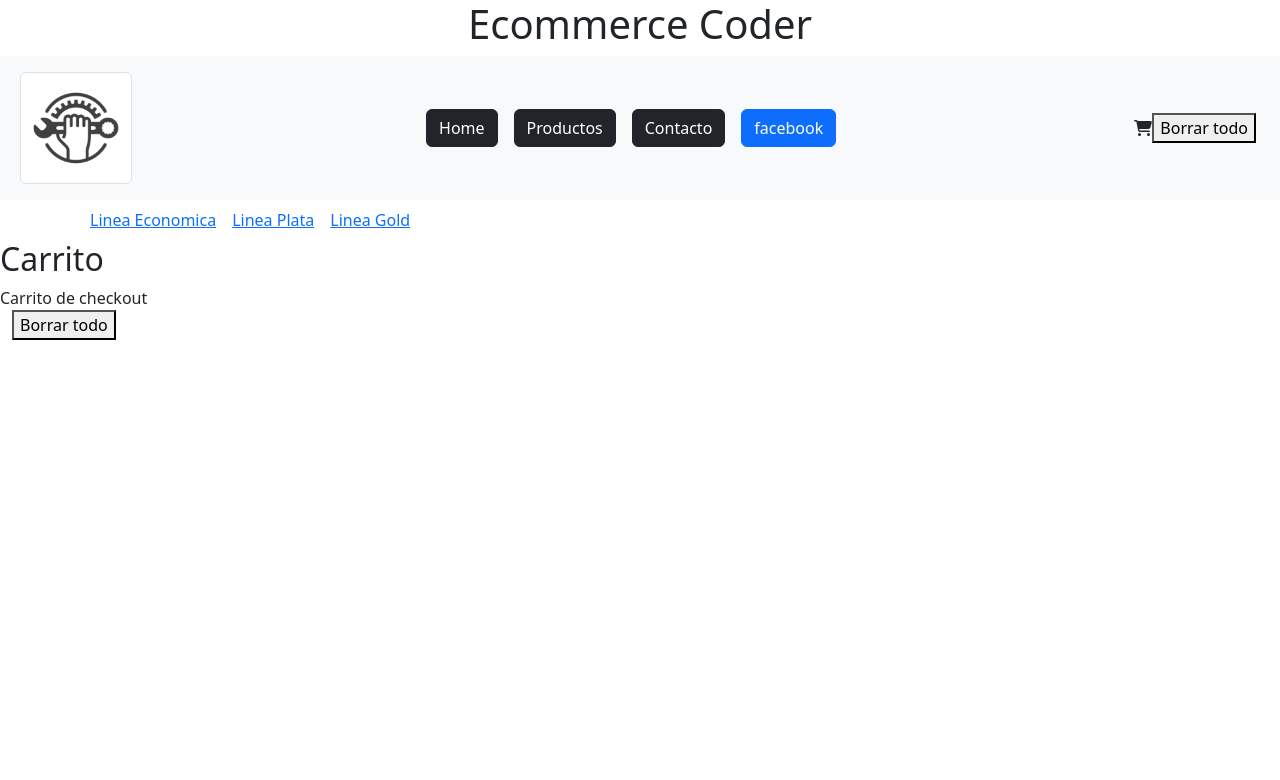
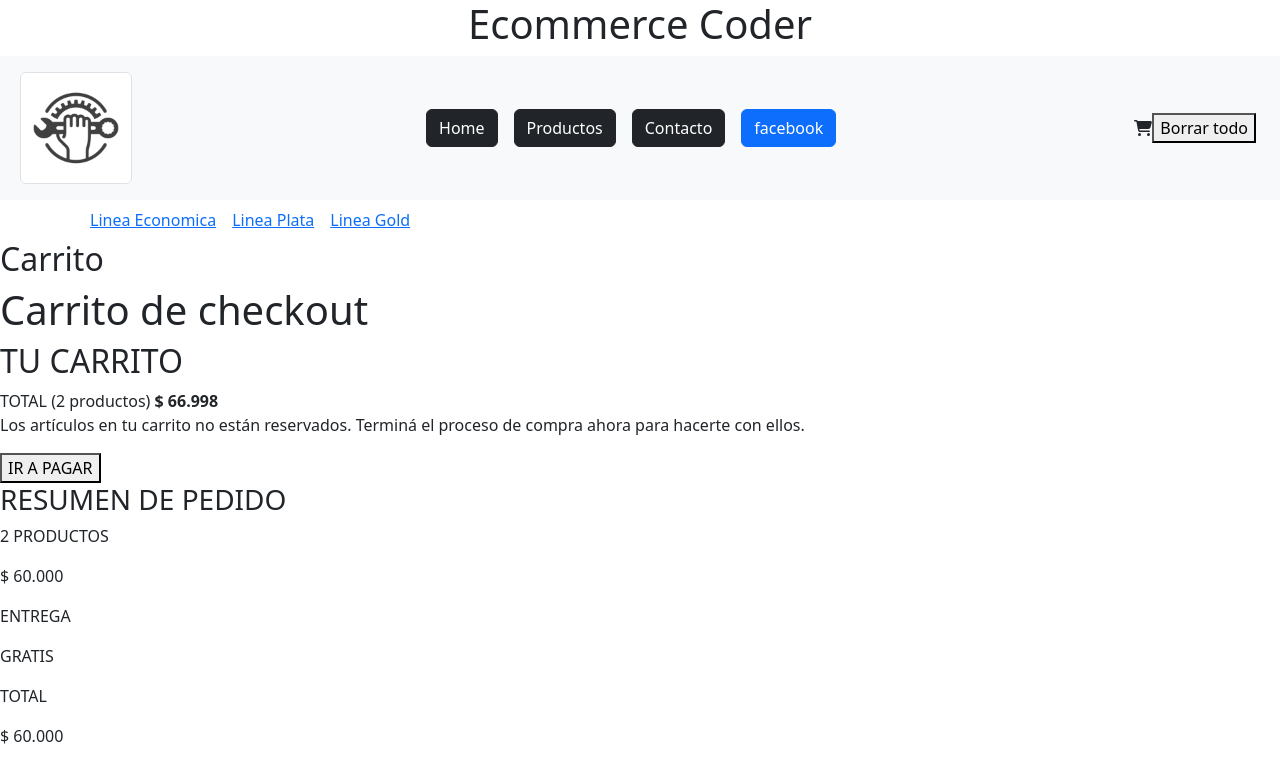
Before and after one commit to martinob10/React, a React (Create React App) app: page /cart in a window 1280 px wide. Shown: the top 780 px of the page. Built offline with nearby package versions, Linux system fonts and the light colour scheme.

Commit message:
firebase 2

```diff
--- a/src/components/Cart/Cart.js
+++ b/src/components/Cart/Cart.js
@@ -1,47 +1,146 @@
-import { useContext } from "react"
+import { useContext, useState } from "react"
 import { CartContext } from "../../context/CartContext"
+import db from '../../firebaseConfig.js'
+import { collection, addDoc } from 'firebase/firestore'
+import Modal from '../Modal/Modal'
 
 const Cart = () => {
-    const { cartProducts, clear, totalProducts } = useContext(CartContext)
+    const { cartProducts, totalPrice } = useContext(CartContext)
+    const [showModal, setShowModal] = useState(false)
+
+    const [success, setSuccess] = useState()
+
+    const [order, setOrder] = useState({
+        items: cartProducts.map((product) => {
+            return {
+                id: product.id,
+                title: product.title,
+                price: product.price
+            }
+        } ),
+        buyer: {},
+        date: new Date().toLocaleString(),
+        total: totalPrice
+    })
+    const [formData, setFormData] = useState({
+        name: '',
+        phone: '',
+        email:''
+    })
+
+
+
+    const handleChange = (e) => {
+        setFormData({...formData, [e.target.name] : e.target.value})
+    }
+
+    const submitData = (e) => {
+        e.preventDefault()
+        console.log("order para enviar: ", {...order, buyer: formData})
+        pushData({...order, buyer: formData})
+    }
+
+    const pushData = async (newOrder) => {
+        const collectionOrder = collection(db, 'ordenes')
+        const orderDoc = await addDoc(collectionOrder, newOrder)
+        setSuccess(orderDoc.id)
+        console.log('ORDEN GENERADA', orderDoc)
+    }
 
 
     return(
-        <>
-        <div>Carrito de checkout</div>
-        {console.log("cartProducts dede checkout: ",cartProducts)}
 
         <div>
+            <h1>Carrito de checkout</h1>
 
-                <div className="container-fluid">
-                {cartProducts.length !== 0 && <p>{totalProducts}</p>}
+            <div className="checkout-page">
+            <div className="info-checkout">
+                {console.log("order: ", order)}
+                <h2>TU CARRITO</h2>
+                <span>TOTAL (2 productos) <b>$ 66.998</b></span>
+                <p>Los artículos en tu carrito no están reservados. Terminá el proceso de compra ahora para hacerte con ellos.</p>
+                <div className="container-checkout-products">
+                    {cartProducts.map( (cartProduct) => {
+                        const { title, image, price} = cartProduct
+                        return(
+                            <div className="checkout-item">
+                                <img src={`./assets/${image}`} alt="imagen" />
+                                <div className="info-checkout-item">
+                                    <p>{title}</p>
+                                    <p>TAMANO: L</p>
+                                    <p className="checkout-item-price">$ {price}</p>
+                                    <button>X</button>
+                                </div>
+                            </div>
+                        )
+                    })}
+                </div>
+            </div>
+                <div className="info-subtotal">
+                    <button onClick={() => setShowModal(true)}>IR A PAGAR</button>
+                    <div className="total-purchase">
+                        <h3>RESUMEN DE PEDIDO</h3>
+                        <div className="item-purchase">
+                            <p>2 PRODUCTOS</p>
+                            <p>$ 60.000</p>
+                        </div>
+                        <div className="item-purchase">
+                            <p>ENTREGA</p>
+                            <p>GRATIS</p>
+                        </div>
+                        <div className="item-purchase">
+                            <p>TOTAL</p>
+                            <p>$ 60.000</p>
+                        </div>
+                    </div>
+                </div>
+                {showModal &&
+                    <Modal title="DATOS DE CONTACTO" close={() => setShowModal()}>
+                        {success ? (
+                            <>
+                               <h2>Su orden se genero correctamente</h2>
+                               <p>ID de compra : {success}</p>
+                            </>
+                        ) : (
+                            <form onSubmit={submitData}>
+                                <input
+                                    type='text'
+                                    name='name'
+                                    placeholder='Ingrese el nombre'
+                                    onChange={handleChange}
+                                    value={formData.name}
+                                />
+                                <input
+                                    type='number'
+                                    name='phone'
+                                    placeholder='Ingrese el telefono'
+                                    value={formData.phone}
+                                    onChange={handleChange}
+                                />
+                                <input
+                                    type='email'
+                                    name='email'
+                                    placeholder='Ingrese el mail'
+                                    value={formData.email}
+                                    onChange={handleChange}
 
-
-                {cartProducts.map((product) => {
-                    return(
-                        <div className='item-cart-product' key={product.id}>
-                            <img src={`/assets/${product.image}`} alt="" />
-                            <div className='cart-product__details'>
-                                <p>{product.title}</p>
-
-                            </div>
-                            <div className='cart-product__details'>
-                                <p>$ {product.price}</p>
-                            </div>
-                            <div className='cart-product__action' >
-
-                            </div>
-                        </div>
-                    )
-                })}
-                <button onClick={() => clear()} className={"btn-delete-all"}>Borrar todo</button>
+                                />
+                                <button type="submit">Enviar</button>
+                            </form>
+                        )}
+                    </Modal>
+                }
+        </div>
 
 
 
-                </div>
+
+        </div>
 
 
-        </div>
-        </>
+
+
+
     )
 }
 
--- /dev/null
+++ b/src/components/Modal/Modal.js
@@ -0,0 +1,14 @@
+
+
+const Modal = ({title, close, children}) => {
+    return(
+        <div className="modal-custom">
+            <h2>{title}</h2>
+            <button onClick={() => close(false)}> x </button>
+
+            {children}
+        </div>
+    )
+}
+
+export default Modal
--- a/src/context/CartContext.js
+++ b/src/context/CartContext.js
@@ -5,12 +5,14 @@ const CartContext = createContext()
 const CartProvider = ({children}) => {
     const [cartProducts, setCartProducts] = useState([])
     const [totalProducts, setTotalProducts] = useState(0)
+    const [totalPrice, setTotalPrice] = useState(0)
 
     const addProductToCart = (product) => {
         let isInCart = cartProducts.find(cartItem => cartItem.id === product.id)
         if(!isInCart) {
             console.log("se agrego el producto:", product)
             setTotalProducts(totalProducts + 1)
+            setTotalPrice(totalPrice + product.price)
             return setCartProducts(cartProducts => [...cartProducts, product])
         }
     }
@@ -30,7 +32,8 @@ const CartProvider = ({children}) => {
         deleteProduct,
         clear,
         addProductToCart,
-        totalProducts
+        totalProducts,
+        totalPrice
     }
 
     return(
```
